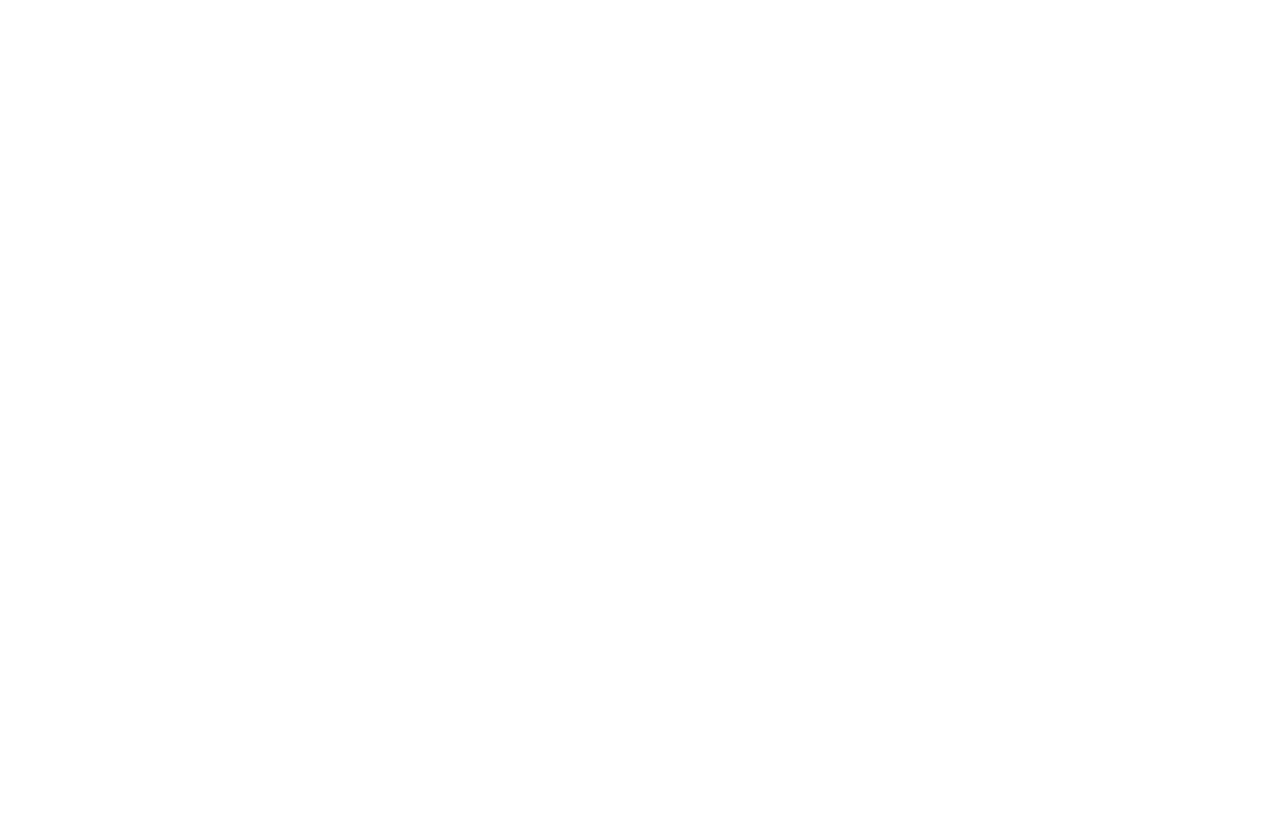
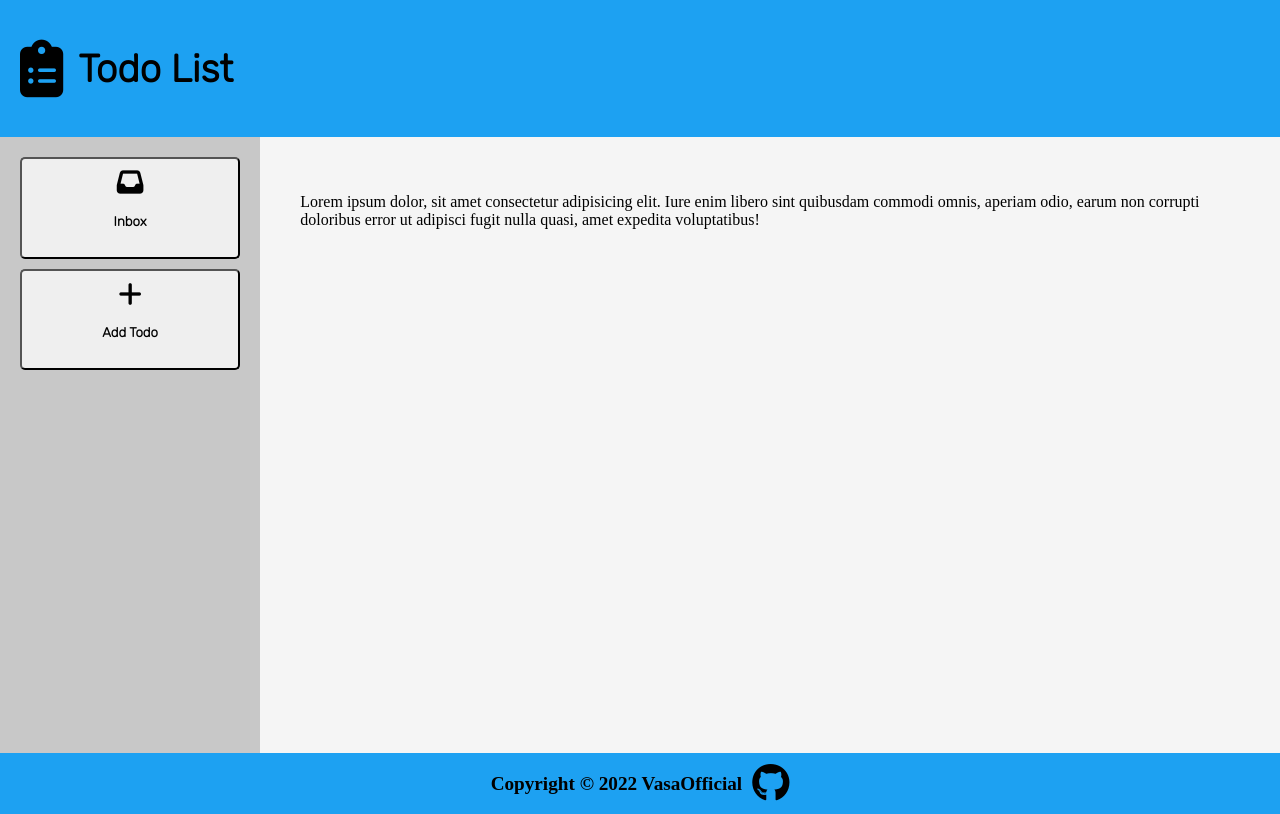
Before and after one commit to VasaOfficial/ToDoList, a website: page dist/index.html in a window 1280 px wide. Drawn offline with Linux system fonts and the light colour scheme.

Commit message:
added basic html and css structure

```diff
--- a/package.json
+++ b/package.json
@@ -17,6 +17,8 @@
   },
   "homepage": "https://github.com/VasaOfficial/ToDoList#readme",
   "devDependencies": {
+    "css-loader": "^6.7.3",
+    "style-loader": "^3.3.1",
     "webpack-cli": "^5.0.1"
   }
 }
--- /dev/null
+++ b/src/create-todo.js
@@ -0,0 +1,3 @@
+export const createTodo = () => {
+  console.log('create todo card')
+}
--- /dev/null
+++ b/src/default-page.js
@@ -0,0 +1,3 @@
+export const defaultPage = () => {
+  console.log('initial page')
+}
--- /dev/null
+++ b/src/dom-manipulation.js
@@ -0,0 +1,3 @@
+export const domInit = () => {
+  console.log('dom is here')
+}
--- a/src/index.js
+++ b/src/index.js
@@ -0,0 +1,7 @@
+import { defaultPage } from "./default-page.js";
+import { createTodo } from "./create-todo.js";
+import { domInit } from "./dom-manipulation.js";
+import './style.css';
+
+// first entering page
+defaultPage()
--- /dev/null
+++ b/src/style.css
@@ -0,0 +1,72 @@
+@import url('https://fonts.googleapis.com/css2?family=Rubik:wght@300&display=swap');
+
+body {
+  margin: 0;
+}
+
+header {
+  display: flex;
+  justify-content: flex-start;
+  align-items: center;
+  gap: 15px;
+  background-color: #1DA1F2;
+  color: black;
+  padding: 20px;
+  font-size: larger;
+  font-family: 'Rubik', sans-serif;
+}
+
+main {
+  display: flex;
+  min-height: calc(97vh - 100px - 60px);
+}
+
+nav {
+  width: 300px;
+  background-color: rgb(200, 200, 200);
+  padding: 20px;
+  display: flex;
+  flex-direction: column;
+  align-items: flex-start;
+  gap: 10px;
+  font-size: larger;
+  font-family: 'Rubik', sans-serif;
+}
+
+.inbox {
+  width: 100%;
+    padding: 10px 20px;
+    border-radius: 5px;
+    cursor: pointer;
+    font-family: inherit;
+}
+
+.add-project {
+  width: 100%;
+    padding: 10px 20px;
+    border-radius: 5px;
+    cursor: pointer;
+    font-family: inherit;
+}
+
+.project-screen {
+  width: 100%;
+  background-color: whitesmoke;
+  padding: 40px;
+}
+
+footer {
+  background-color: #1DA1F2;
+  display: flex;
+  justify-content: center;
+  gap: 10px;
+  align-items: center;
+  font-size: larger;
+  font-weight: 600;
+  position: absolute;
+  width: 100%;
+}
+
+#github {
+  cursor: pointer;
+}
--- a/webpack.config.js
+++ b/webpack.config.js
@@ -7,4 +7,16 @@ module.exports = {
     filename: 'main.js',
     path: path.resolve(__dirname, 'dist'),
   },
+  module: {
+    rules: [
+      {
+        test: /\.css$/i,
+        use: ["style-loader", "css-loader"],
+      },
+      {
+        test: /\.(png|svg|jpg|jpeg|gif)$/i,
+        type: "asset/resource",
+      },
+    ],
+  },
 };
```
Also changed, not shown: dist/index.html, dist/main.js, 1 other file.
